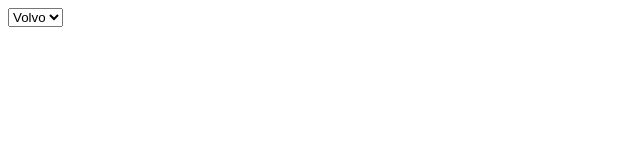
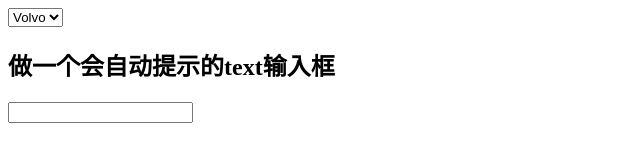
Before and after one commit to ramwin/html-reference, a plain HTML site: page input.html in a window 1280 px wide. Shown: the whole page, without its empty margins (0-640 px from the left). Drawn offline with Linux system fonts and the light colour scheme.

Commit message:
选择输入的插件

```diff
--- a/input.html
+++ b/input.html
@@ -9,5 +9,7 @@
       <option value="volvo">Volvo</option>
       <option value="audi">Audi</option>
     </select>
+    <h2>做一个会自动提示的text输入框</h2>
+    <input type="text"></input>
   </body>
 </html>
```
Also changed, not shown: README.md.
